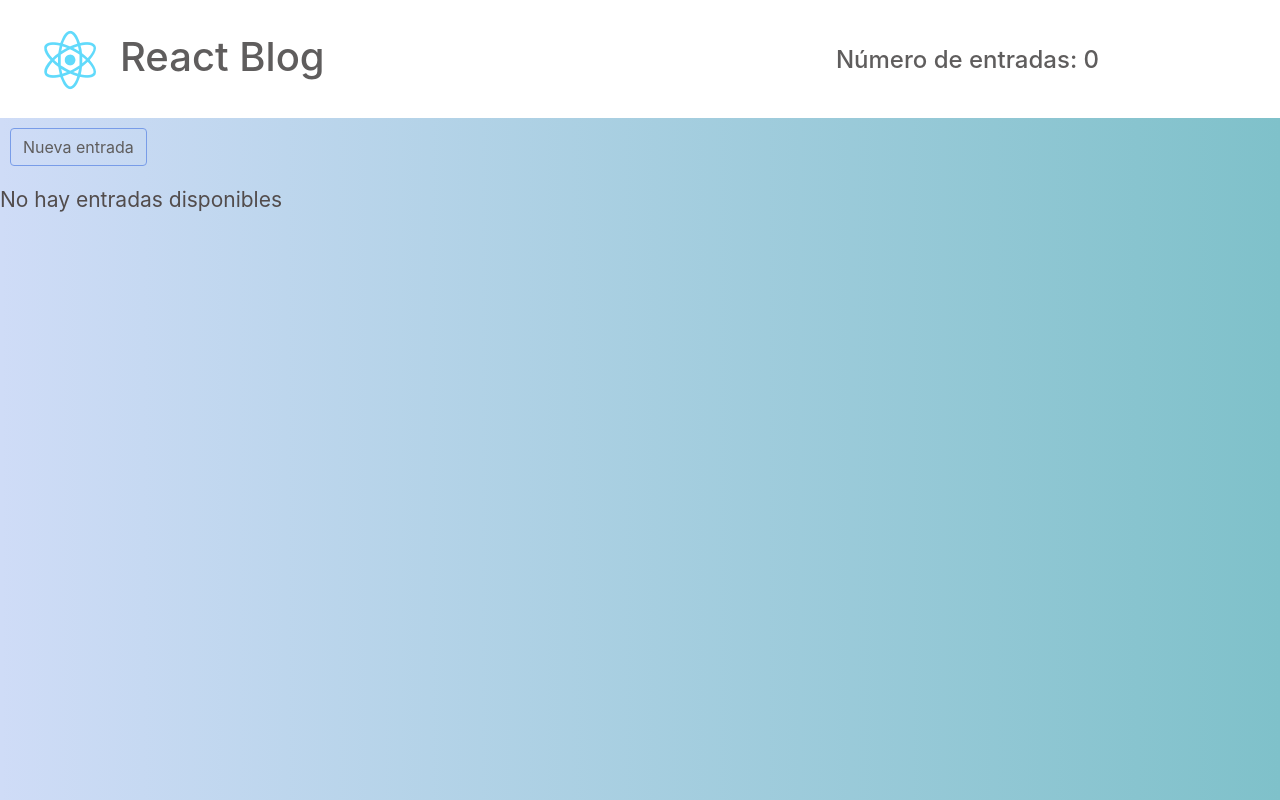
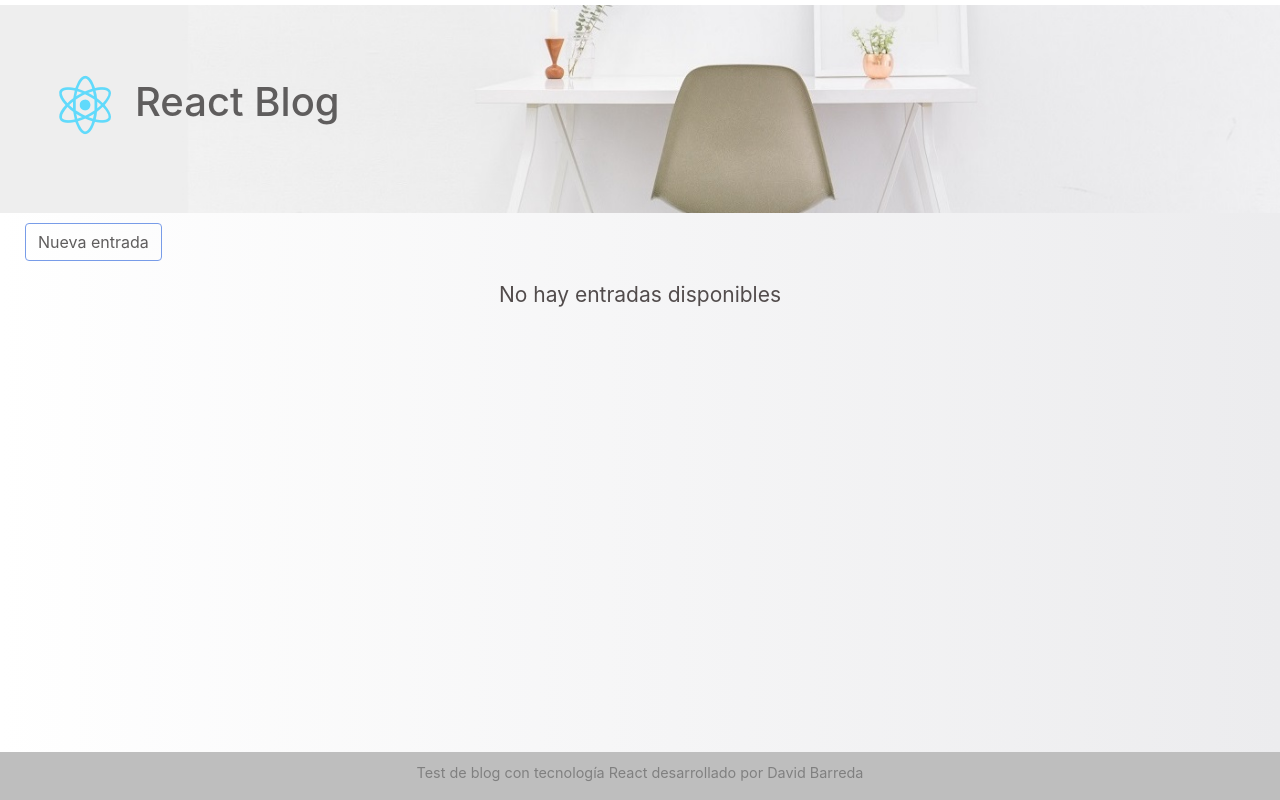
Before and after one commit to dabarma/BlogReact, a React (Create React App) app: page / in a window 1280 px wide. Shown: the top 800 px of the page. Built offline with nearby package versions, Linux system fonts and the light colour scheme.

Commit message:
cambio de diseño

```diff
--- a/src/App.css
+++ b/src/App.css
@@ -13,11 +13,24 @@
 
 .App-header {
   background-color: #cfdcf7;
-  background-image: linear-gradient(to right, rgba(255,0,0,0), rgb(127, 193, 202));
+  background-image: linear-gradient(90deg, rgba(255,255,255,1) 0%, rgba(236,236,238,1) 100%);
   min-height: 100vh;
   align-items: center;
   font-size: calc(5px + 2vmin);
   color: rgb(82, 76, 76);
+  margin-bottom: 45px;
+}
+
+.App-footer {
+  background-color: #bebebe;
+  color: grey;
+  font-size: 0.9em;
+  position: fixed;
+  left: 0;
+  bottom: 0;
+  width: 100%;
+  text-align: center;
+  padding-top: 10px;
 }
 
 .App-link {
--- a/src/App.js
+++ b/src/App.js
@@ -1,6 +1,7 @@
 import React from 'react';
 import './App.css';
 import Head from './components/Head.js';
+import Footer from './components/Footer.js';
 import TablonEntradas from './components/TablonEntradas.js';
 import NuevaEntrada from './components/NuevaEntrada.js';
 
@@ -75,6 +76,7 @@ class App extends React.Component{
             </div>
           </div>
         </header>
+        <Footer />
       </div>
     );
 
--- /dev/null
+++ b/src/components/Footer.js
@@ -0,0 +1,14 @@
+import React from 'react';
+
+class Footer extends React.Component{
+
+    render(){
+        return(
+            <div className="App-footer">
+                <p>Test de blog con tecnología React desarrollado por David Barreda</p>
+            </div>
+            );
+    }
+}
+
+export default Footer;
--- a/src/components/TablonEntradas.js
+++ b/src/components/TablonEntradas.js
@@ -13,7 +13,7 @@ class TablonEntradas extends React.Component{
         let Entradas;
         if(this.props.entradas.length===0)
         {
-            Entradas = <p>No hay entradas disponibles</p>
+            Entradas = <div className="centrado"><p>No hay entradas disponibles</p></div>;
         }
         else{
 
--- a/src/components/head.js
+++ b/src/components/head.js
@@ -14,7 +14,7 @@ class Head extends React.Component{
                 </h1>
             </div>
             <div className="col-sm-6 align-self-center">
-                <h2>Número de entradas: {this.props.numeroEntradas}</h2>
+                {/* <h2>Número de entradas: {this.props.numeroEntradas}</h2> */}
             </div>
         </div>
       );
--- a/src/index.css
+++ b/src/index.css
@@ -12,6 +12,11 @@ code {
     monospace;
 }
 
+.row {
+  margin-right: 0px !important;
+  margin-left: 0px !important;
+}
+
 .head h1 {
   color: #5f5d5d;
 }
@@ -23,6 +28,7 @@ code {
 
 .centrado {
   text-align: center;
+  width: 100%;
 }
 
 .izquierda {
@@ -47,11 +53,16 @@ code {
 
 .head .App-logo {
   width: 100px;
-  height: 100px;
+  height: 200px;
 }
 
 div.head {
-  margin-top: 10px;
+  margin-top: 5px;
+  background: url('/bench-accounting-nvzvOPQW0gc-unsplash.jpg') no-repeat top center;
+  -webkit-background-size: cover;
+  -moz-background-size: cover;
+  -o-background-size: cover;
+  background-size: cover;
 }
 .head > div:first-child {
   text-align: left;
@@ -78,6 +89,7 @@ div.head {
   min-height: 300px;
   border: 1px solid #ccc;
   box-shadow: 2px 2px 6px 0px  rgba(0,0,0,0.3);
+
 }
 
 .card:nth-child(1) {
@@ -94,7 +106,7 @@ div.head {
 
 .card-title {
   text-align: left;
-  background-color: rgb(241, 241, 241);
+  background-color: #b3bbc4;
 }
 
 .card-title span{
```
Also changed, not shown: public/bench-accounting-nvzvOPQW0gc-unsplash.jpg (added), public/plush-design-studio-q10VITrVYUM-unsplash.jpg (added).
